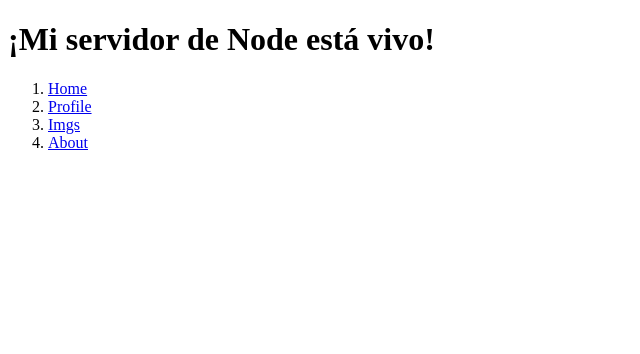
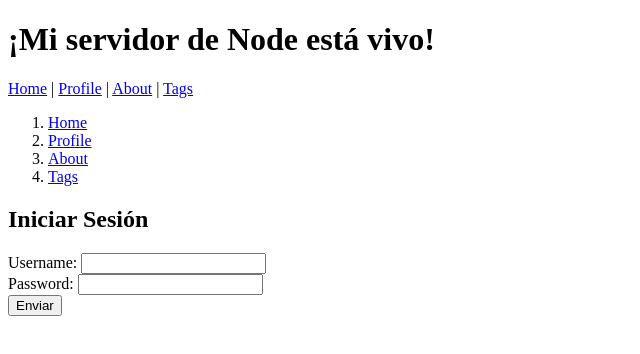
Before and after one commit to Gael-o/Server_Clase, a website: page public/index.html in a window 1280 px wide. Shown: the whole page, without its empty margins (0-640 px from the left). Drawn offline with Linux system fonts and the light colour scheme.

Commit message:
Entrega con todo cumplido

```diff
--- a/public/index.html
+++ b/public/index.html
@@ -10,12 +10,31 @@
 <body>
     <h1>¡Mi servidor de Node está vivo!</h1>
 
+<nav>
+    <a href="index.html">Home</a> |
+    <a href="profile.html">Profile</a> |
+    <a href="about.html">About</a> |
+    <a href="tags.html">Tags</a>
+</nav>
     <ol>
         <li><a href="index.html">Home</a></li>
         <li><a href="profile.html">Profile</a></li>
-        <li><a href="/">Imgs</a></li>
         <li><a href="about.html">About</a></li>
+        <li><a href="tags.html">Tags</a></li>
     </ol>
+
+    <form>
+        <header>
+        <h2>Iniciar Sesión</h2>
+        </header>
+        <label for="username">Username:</label>
+        <input type="text" id="username" name="username">
+        <br>
+        <label for="password">Password:</label>
+        <input type="password" id="password" name="password">
+        <br>
+        <input type="submit" value="Enviar">
+    </form>
 
 </body>
 </html>
--- /dev/null
+++ b/repositorio.txt
@@ -0,0 +1 @@
+https://github.com/Gael-o/Server_Clase
```
Also changed, not shown: public/profile.html (+21 -0 lines), public/tags.html (added, +22 -0 lines), public/imgs/guapo.jpg (added).
